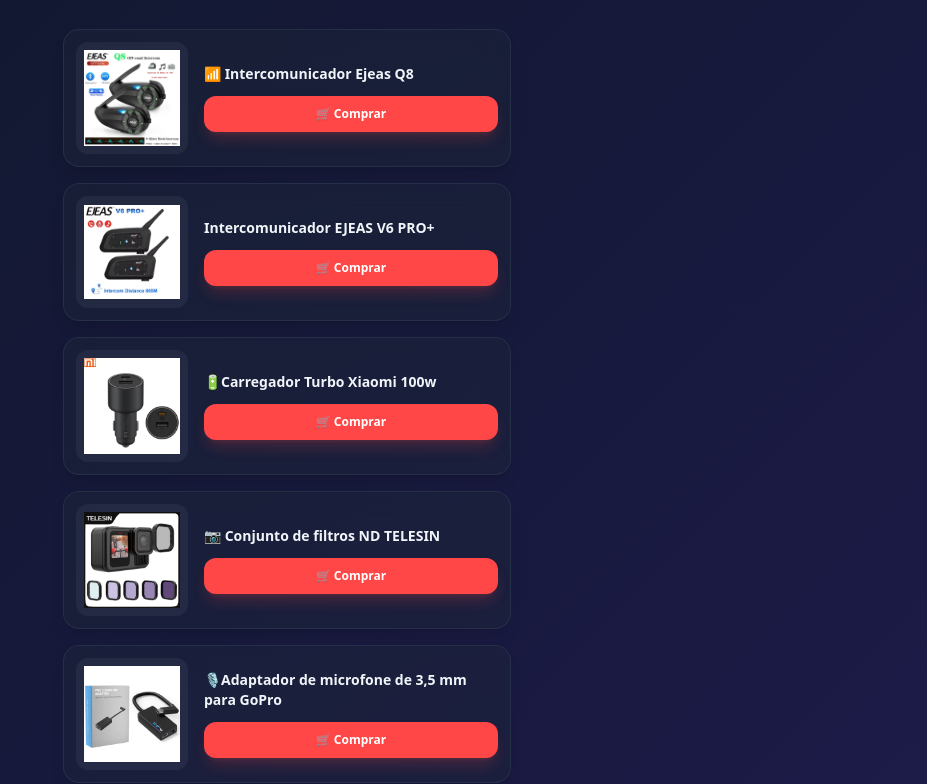
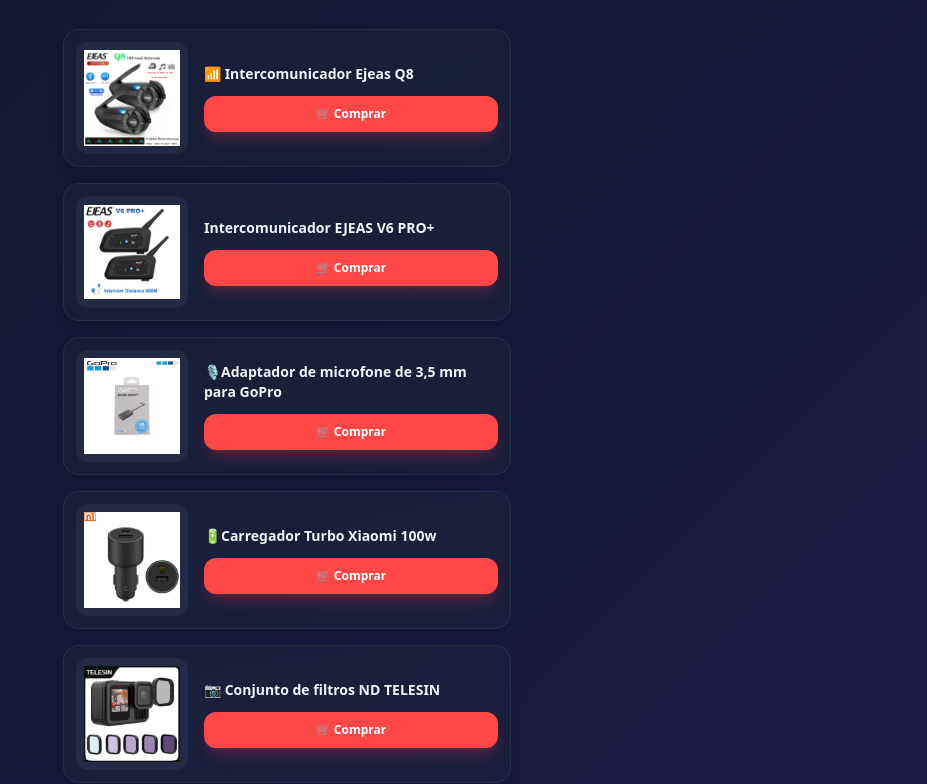
Before and after one commit to AlexVieira1/meus-links, a plain HTML site: page aliexpress.html in a window 1280 px wide. Shown: the part 199-983 px from the top of the page, without its empty margins (353-1280 px from the left). Drawn offline with nearby package versions, Linux system fonts and the light colour scheme.

Commit message:
Novos-links

```diff
--- a/aliexpress.html
+++ b/aliexpress.html
@@ -33,78 +33,98 @@
         </div>
 
         <!-- Produto 1 -->
-        <div class="product-card bg-slate-800/40 border border-slate-700/50 rounded-2xl overflow-hidden mb-4 backdrop-blur-md shadow-lg flex flex-row items-center p-3 gap-4">
+        <div
+            class="product-card bg-slate-800/40 border border-slate-700/50 rounded-2xl overflow-hidden mb-4 backdrop-blur-md shadow-lg flex flex-row items-center p-3 gap-4">
             <div class="w-28 h-28 shrink-0 bg-white/5 rounded-xl flex items-center justify-center p-2 relative">
                 <img src="img/prod9_img1.webp" class="w-full h-full object-contain" alt="Intercomunicador Ejeas Q8">
             </div>
             <div class="flex-1 flex flex-col justify-center">
                 <h3 class="text-sm font-semibold text-slate-100 mb-3 line-clamp-2">📶 Intercomunicador Ejeas Q8</h3>
-                <a href="https://s.click.aliexpress.com/e/_c32es0Bp" target="_blank" class="block w-full py-2.5 rounded-xl bg-[#ff4747] text-white text-center font-bold text-xs shadow-lg shadow-red-500/20 active:scale-[0.98] transition-transform">
+                <a href="https://s.click.aliexpress.com/e/_c32es0Bp" target="_blank"
+                    class="block w-full py-2.5 rounded-xl bg-[#ff4747] text-white text-center font-bold text-xs shadow-lg shadow-red-500/20 active:scale-[0.98] transition-transform">
                     🛒 Comprar
                 </a>
             </div>
         </div>
 
         <!-- Produto 2 -->
-        <div class="product-card bg-slate-800/40 border border-slate-700/50 rounded-2xl overflow-hidden mb-4 backdrop-blur-md shadow-lg flex flex-row items-center p-3 gap-4">
+        <div
+            class="product-card bg-slate-800/40 border border-slate-700/50 rounded-2xl overflow-hidden mb-4 backdrop-blur-md shadow-lg flex flex-row items-center p-3 gap-4">
             <div class="w-28 h-28 shrink-0 bg-white/5 rounded-xl flex items-center justify-center p-2 relative">
-                <img src="img/al_prod4_img1.webp" class="w-full h-full object-contain" alt="Tampa lateral à prova d'água TELESIN">
+                <img src="img/al_prod4_img1.webp" class="w-full h-full object-contain"
+                    alt="Tampa lateral à prova d'água TELESIN">
             </div>
             <div class="flex-1 flex flex-col justify-center">
                 <h3 class="text-sm font-semibold text-slate-100 mb-3 line-clamp-2">Intercomunicador EJEAS V6 PRO+</h3>
-                <a href="https://s.click.aliexpress.com/e/_c3GdbOxB" target="_blank" class="block w-full py-2.5 rounded-xl bg-[#ff4747] text-white text-center font-bold text-xs shadow-lg shadow-red-500/20 active:scale-[0.98] transition-transform">
+                <a href="https://s.click.aliexpress.com/e/_c3GdbOxB" target="_blank"
+                    class="block w-full py-2.5 rounded-xl bg-[#ff4747] text-white text-center font-bold text-xs shadow-lg shadow-red-500/20 active:scale-[0.98] transition-transform">
                     🛒 Comprar
                 </a>
             </div>
         </div>
 
         <!-- Produto 3 -->
-        <div class="product-card bg-slate-800/40 border border-slate-700/50 rounded-2xl overflow-hidden mb-4 backdrop-blur-md shadow-lg flex flex-row items-center p-3 gap-4">
+        <div
+            class="product-card bg-slate-800/40 border border-slate-700/50 rounded-2xl overflow-hidden mb-4 backdrop-blur-md shadow-lg flex flex-row items-center p-3 gap-4">
             <div class="w-28 h-28 shrink-0 bg-white/5 rounded-xl flex items-center justify-center p-2 relative">
-                <img src="img/ml_prod1_img1.webp" class="w-full h-full object-contain" alt="Carregador Turbo Xiaomi 100w">
+                <img src="img/al_prod3_img1.png" class="w-full h-full object-contain"
+                    alt="Adaptador de microfone de 3,5 mm para GoPro">
             </div>
             <div class="flex-1 flex flex-col justify-center">
-                <h3 class="text-sm font-semibold text-slate-100 mb-3 line-clamp-2">🔋Carregador Turbo Xiaomi 100w</h3>
-                <a href="https://s.click.aliexpress.com/e/_c45AJ7hP" target="_blank" class="block w-full py-2.5 rounded-xl bg-[#ff4747] text-white text-center font-bold text-xs shadow-lg shadow-red-500/20 active:scale-[0.98] transition-transform">
+                <h3 class="text-sm font-semibold text-slate-100 mb-3 line-clamp-2">🎙️Adaptador de microfone de 3,5 mm
+                    para GoPro</h3>
+                <a href="https://s.click.aliexpress.com/e/_c4oip0hd" target="_blank"
+                    class="block w-full py-2.5 rounded-xl bg-[#ff4747] text-white text-center font-bold text-xs shadow-lg shadow-red-500/20 active:scale-[0.98] transition-transform">
                     🛒 Comprar
                 </a>
             </div>
         </div>
 
         <!-- Produto 4 -->
-        <div class="product-card bg-slate-800/40 border border-slate-700/50 rounded-2xl overflow-hidden mb-4 backdrop-blur-md shadow-lg flex flex-row items-center p-3 gap-4">
+        <div
+            class="product-card bg-slate-800/40 border border-slate-700/50 rounded-2xl overflow-hidden mb-4 backdrop-blur-md shadow-lg flex flex-row items-center p-3 gap-4">
             <div class="w-28 h-28 shrink-0 bg-white/5 rounded-xl flex items-center justify-center p-2 relative">
-                <img src="img/al_prod2_img1.webp" class="w-full h-full object-contain" alt="Conjunto de filtros ND TELESIN">
+                <img src="img/ml_prod1_img1.webp" class="w-full h-full object-contain"
+                    alt="Carregador Turbo Xiaomi 100w">
             </div>
             <div class="flex-1 flex flex-col justify-center">
-                <h3 class="text-sm font-semibold text-slate-100 mb-3 line-clamp-2">📷 Conjunto de filtros ND TELESIN</h3>
-                <a href="https://s.click.aliexpress.com/e/_c4OIwkp3" target="_blank" class="block w-full py-2.5 rounded-xl bg-[#ff4747] text-white text-center font-bold text-xs shadow-lg shadow-red-500/20 active:scale-[0.98] transition-transform">
+                <h3 class="text-sm font-semibold text-slate-100 mb-3 line-clamp-2">🔋Carregador Turbo Xiaomi 100w</h3>
+                <a href="https://s.click.aliexpress.com/e/_c45AJ7hP" target="_blank"
+                    class="block w-full py-2.5 rounded-xl bg-[#ff4747] text-white text-center font-bold text-xs shadow-lg shadow-red-500/20 active:scale-[0.98] transition-transform">
                     🛒 Comprar
                 </a>
             </div>
         </div>
 
         <!-- Produto 5 -->
-        <div class="product-card bg-slate-800/40 border border-slate-700/50 rounded-2xl overflow-hidden mb-4 backdrop-blur-md shadow-lg flex flex-row items-center p-3 gap-4">
+        <div
+            class="product-card bg-slate-800/40 border border-slate-700/50 rounded-2xl overflow-hidden mb-4 backdrop-blur-md shadow-lg flex flex-row items-center p-3 gap-4">
             <div class="w-28 h-28 shrink-0 bg-white/5 rounded-xl flex items-center justify-center p-2 relative">
-                <img src="img/al_prod3_img1.webp" class="w-full h-full object-contain" alt="Adaptador de microfone de 3,5 mm para GoPro">
+                <img src="img/al_prod2_img1.webp" class="w-full h-full object-contain"
+                    alt="Conjunto de filtros ND TELESIN">
             </div>
             <div class="flex-1 flex flex-col justify-center">
-                <h3 class="text-sm font-semibold text-slate-100 mb-3 line-clamp-2">🎙️Adaptador de microfone de 3,5 mm para GoPro</h3>
-                <a href="https://s.click.aliexpress.com/e/_c3grnz9J" target="_blank" class="block w-full py-2.5 rounded-xl bg-[#ff4747] text-white text-center font-bold text-xs shadow-lg shadow-red-500/20 active:scale-[0.98] transition-transform">
+                <h3 class="text-sm font-semibold text-slate-100 mb-3 line-clamp-2">📷 Conjunto de filtros ND TELESIN
+                </h3>
+                <a href="https://s.click.aliexpress.com/e/_c4OIwkp3" target="_blank"
+                    class="block w-full py-2.5 rounded-xl bg-[#ff4747] text-white text-center font-bold text-xs shadow-lg shadow-red-500/20 active:scale-[0.98] transition-transform">
                     🛒 Comprar
                 </a>
             </div>
         </div>
 
         <!-- Produto 6 -->
-        <div class="product-card bg-slate-800/40 border border-slate-700/50 rounded-2xl overflow-hidden mb-4 backdrop-blur-md shadow-lg flex flex-row items-center p-3 gap-4">
+        <div
+            class="product-card bg-slate-800/40 border border-slate-700/50 rounded-2xl overflow-hidden mb-4 backdrop-blur-md shadow-lg flex flex-row items-center p-3 gap-4">
             <div class="w-28 h-28 shrink-0 bg-white/5 rounded-xl flex items-center justify-center p-2 relative">
-                <img src="img/al_prod5_img1.webp" class="w-full h-full object-contain" alt="Tampa lateral à prova d'água TELESIN">
+                <img src="img/al_prod5_img1.webp" class="w-full h-full object-contain"
+                    alt="Tampa lateral à prova d'água TELESIN">
             </div>
             <div class="flex-1 flex flex-col justify-center">
-                <h3 class="text-sm font-semibold text-slate-100 mb-3 line-clamp-2">Tampa lateral à prova d'água TELESIN</h3>
-                <a href="https://s.click.aliexpress.com/e/_c3BsiRXT" target="_blank" class="block w-full py-2.5 rounded-xl bg-[#ff4747] text-white text-center font-bold text-xs shadow-lg shadow-red-500/20 active:scale-[0.98] transition-transform">
+                <h3 class="text-sm font-semibold text-slate-100 mb-3 line-clamp-2">Tampa lateral à prova d'água TELESIN
+                </h3>
+                <a href="https://s.click.aliexpress.com/e/_c3BsiRXT" target="_blank"
+                    class="block w-full py-2.5 rounded-xl bg-[#ff4747] text-white text-center font-bold text-xs shadow-lg shadow-red-500/20 active:scale-[0.98] transition-transform">
                     🛒 Comprar
                 </a>
             </div>
@@ -112,8 +132,11 @@
 
     </main>
 
-    <div id="scrollMsg" class="fixed bottom-6 left-0 right-0 flex justify-center w-full z-50 transition-opacity duration-300 pointer-events-none">
-        <div class="bg-[#00bfa5]/90 backdrop-blur-md text-white px-5 py-2.5 rounded-full font-semibold text-sm shadow-lg shadow-[#00bfa5]/30 animate-bounce pointer-events-auto">Deslize para ver mais 👇</div>
+    <div id="scrollMsg"
+        class="fixed bottom-6 left-0 right-0 flex justify-center w-full z-50 transition-opacity duration-300 pointer-events-none">
+        <div
+            class="bg-[#00bfa5]/90 backdrop-blur-md text-white px-5 py-2.5 rounded-full font-semibold text-sm shadow-lg shadow-[#00bfa5]/30 animate-bounce pointer-events-auto">
+            Deslize para ver mais 👇</div>
     </div>
 
     <!-- Script reduzido apenas para a função de Scroll -->
```
Also changed, not shown: mercadolivre.html (+1 -1 lines), shopee.html (+1 -1 lines), img/al_prod3_img1.png (added), img/al_prod3_img1.webp (deleted).
